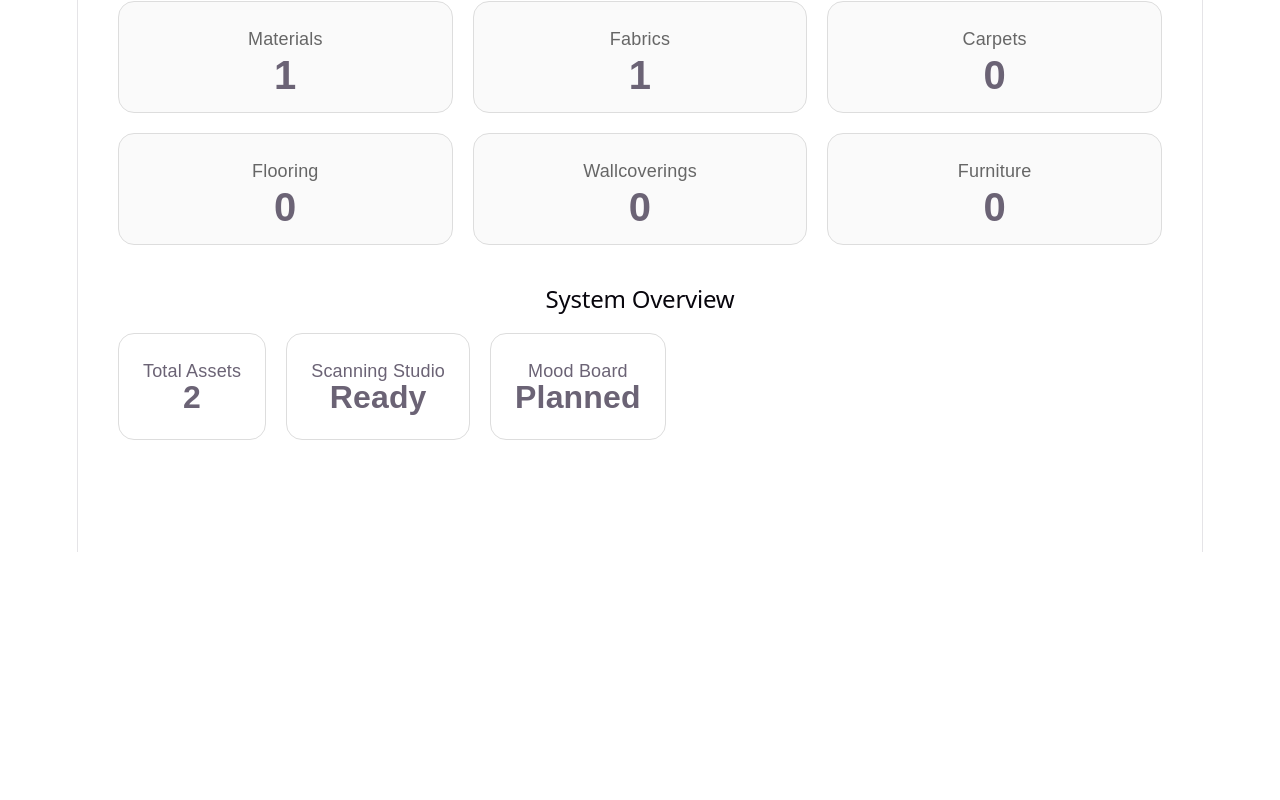
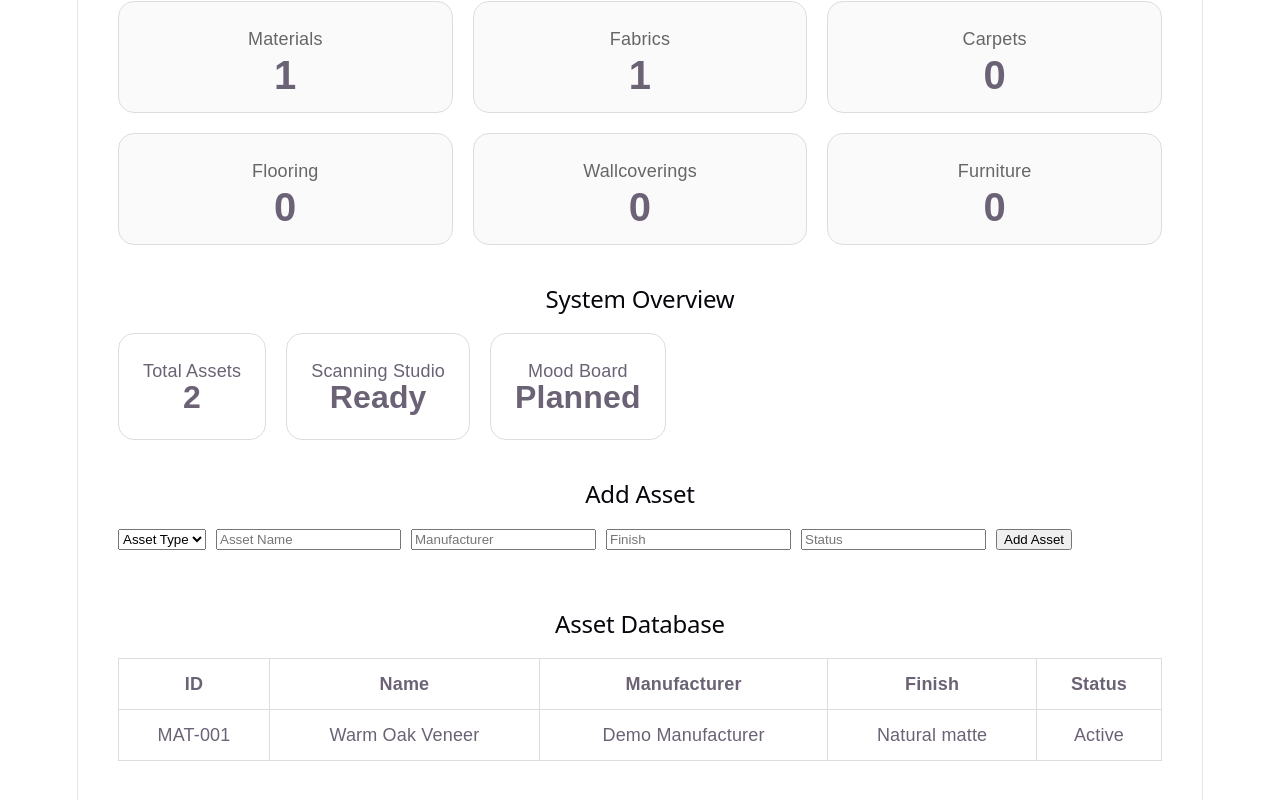
Before and after one commit to Jayhub-sudo/jaylabs, a React (Vite) app: page / in a window 1280 px wide. Shown: the part 248-1048 px from the top of the page. Before the commit the page ends 800 px from the top, so only its background shows below. Built offline with nearby package versions, Linux system fonts and the light colour scheme.

Commit message:
Add asset type dropdown

```diff
--- a/src/App.jsx
+++ b/src/App.jsx
@@ -1,8 +1,18 @@
+import { useState } from "react";
 import assetData from "../assets/assets.json";
 
 export default function App() {
+  const [materials, setMaterials] = useState(assetData.materials);
+
+  const [form, setForm] = useState({
+    name: "",
+    manufacturer: "",
+    finish: "",
+    status: "",
+  });
+
   const categories = [
-    { name: "Materials", count: assetData.materials.length },
+    { name: "Materials", count: materials.length },
     { name: "Fabrics", count: assetData.fabrics.length },
     { name: "Carpets", count: assetData.carpets.length },
     { name: "Flooring", count: assetData.flooring.length },
@@ -11,6 +21,25 @@ export default function App() {
   ];
 
   const totalAssets = categories.reduce((sum, item) => sum + item.count, 0);
+
+  function addMaterial() {
+    const newMaterial = {
+      id: `MAT-${String(materials.length + 1).padStart(3, "0")}`,
+      name: form.name,
+      manufacturer: form.manufacturer,
+      finish: form.finish,
+      status: form.status,
+    };
+
+    setMaterials([...materials, newMaterial]);
+
+    setForm({
+      name: "",
+      manufacturer: "",
+      finish: "",
+      status: "",
+    });
+  }
 
   return (
     <main style={{ padding: "40px", fontFamily: "Arial, sans-serif" }}>
@@ -62,40 +91,90 @@ export default function App() {
         <h2>System Overview</h2>
 
         <div style={{ display: "flex", gap: "20px", marginTop: "20px" }}>
-          <div
-            style={{
-              border: "1px solid #ddd",
-              padding: "24px",
-              borderRadius: "16px",
-            }}
-          >
+          <div style={{ border: "1px solid #ddd", padding: "24px", borderRadius: "16px" }}>
             <p>Total Assets</p>
             <strong style={{ fontSize: "32px" }}>{totalAssets}</strong>
           </div>
 
-          <div
-            style={{
-              border: "1px solid #ddd",
-              padding: "24px",
-              borderRadius: "16px",
-            }}
-          >
+          <div style={{ border: "1px solid #ddd", padding: "24px", borderRadius: "16px" }}>
             <p>Scanning Studio</p>
             <strong style={{ fontSize: "32px" }}>Ready</strong>
           </div>
 
-          <div
-            style={{
-              border: "1px solid #ddd",
-              padding: "24px",
-              borderRadius: "16px",
-            }}
-          >
+          <div style={{ border: "1px solid #ddd", padding: "24px", borderRadius: "16px" }}>
             <p>Mood Board</p>
             <strong style={{ fontSize: "32px" }}>Planned</strong>
           </div>
         </div>
       </section>
+
+      <section style={{ marginTop: "40px" }}>
+        <h2>Add Asset</h2>
+
+        <div style={{ display: "flex", gap: "10px", flexWrap: "wrap", marginTop: "20px" }}>
+          <select>
+  <option>Asset Type</option>
+  <option>Material</option>
+  <option>Fabric</option>
+  <option>Carpet</option>
+  <option>Furniture</option>
+  <option>Lighting</option>
+</select>
+          <input
+           placeholder="Asset Name"
+            value={form.name}
+            onChange={(e) => setForm({ ...form, name: e.target.value })}
+          />
+
+          <input
+            placeholder="Manufacturer"
+            value={form.manufacturer}
+            onChange={(e) => setForm({ ...form, manufacturer: e.target.value })}
+          />
+
+          <input
+            placeholder="Finish"
+            value={form.finish}
+            onChange={(e) => setForm({ ...form, finish: e.target.value })}
+          />
+
+          <input
+            placeholder="Status"
+            value={form.status}
+            onChange={(e) => setForm({ ...form, status: e.target.value })}
+          />
+
+          <button onClick={addMaterial}>Add Asset</button>
+        </div>
+      </section>
+
+      <section style={{ marginTop: "60px" }}>
+        <h2>Asset Database</h2>
+
+        <table style={{ width: "100%", borderCollapse: "collapse", marginTop: "20px" }}>
+          <thead>
+            <tr>
+              <th style={{ border: "1px solid #ddd", padding: "12px" }}>ID</th>
+              <th style={{ border: "1px solid #ddd", padding: "12px" }}>Name</th>
+              <th style={{ border: "1px solid #ddd", padding: "12px" }}>Manufacturer</th>
+              <th style={{ border: "1px solid #ddd", padding: "12px" }}>Finish</th>
+              <th style={{ border: "1px solid #ddd", padding: "12px" }}>Status</th>
+            </tr>
+          </thead>
+
+          <tbody>
+            {materials.map((material) => (
+              <tr key={material.id}>
+                <td style={{ border: "1px solid #ddd", padding: "12px" }}>{material.id}</td>
+                <td style={{ border: "1px solid #ddd", padding: "12px" }}>{material.name}</td>
+                <td style={{ border: "1px solid #ddd", padding: "12px" }}>{material.manufacturer}</td>
+                <td style={{ border: "1px solid #ddd", padding: "12px" }}>{material.finish}</td>
+                <td style={{ border: "1px solid #ddd", padding: "12px" }}>{material.status}</td>
+              </tr>
+            ))}
+          </tbody>
+        </table>
+      </section>
     </main>
   );
 }
```
